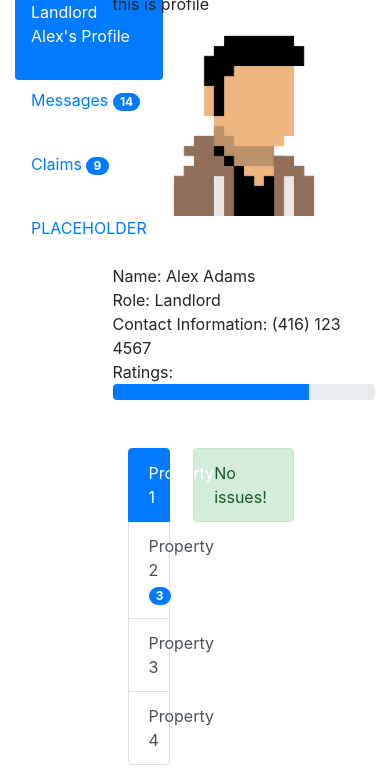
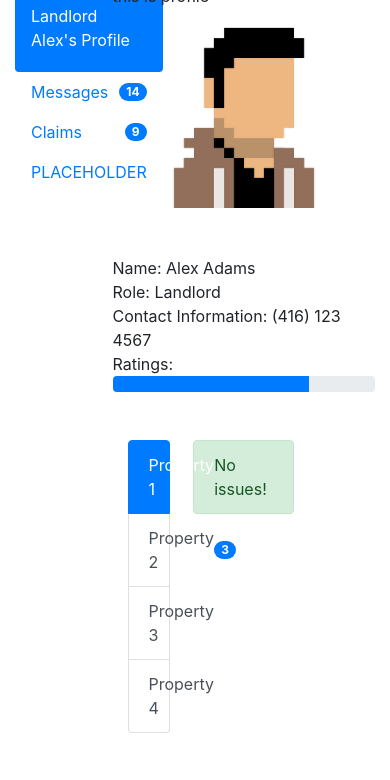
Before and after one commit to HibaD/BreezeRent, a website: page landlord-view.html in a window 390 px wide. Shown: the part 64-844 px from the top of the page. Drawn offline with nearby package versions, Linux system fonts and the light colour scheme.

Commit message:
style badge on list menus

```diff
--- a/landlord-view.html
+++ b/landlord-view.html
@@ -13,24 +13,24 @@
 </head>
 
 <body>
-  <h1 align="center">Landlord's View</h1>
+  <br><br>
 
   <div class="container-fluid">
     <div class="row">
       <div class="col-3" id="tabs">
         <div class="nav flex-column nav-pills" id="v-pills-tab" role="tablist" aria-orientation="vertical">
-          <a class="nav-link active" id="v-pills-home-tab" data-toggle="pill" href="#panel-profile" role="tab" aria-controls="v-pills-home" aria-selected="true">
+          <a class="nav-link d-flex justify-content-between align-items-center active" id="v-pills-home-tab" data-toggle="pill" href="#panel-profile" role="tab" aria-controls="v-pills-home" aria-selected="true">
             Landlord Alex's Profile
           </a>
-          <a class="nav-link" id="v-pills-profile-tab" data-toggle="pill" href="#panel-messages" role="tab" aria-controls="v-pills-profile" aria-selected="false">
+          <a class="nav-link d-flex justify-content-between align-items-center" id="v-pills-profile-tab" data-toggle="pill" href="#panel-messages" role="tab" aria-controls="v-pills-profile" aria-selected="false">
             Messages
             <span class="badge badge-primary badge-pill">14</span>
           </a>
-          <a class="nav-link" id="v-pills-messages-tab" data-toggle="pill" href="#panel-claims" role="tab" aria-controls="v-pills-messages" aria-selected="false">
+          <a class="nav-link d-flex justify-content-between align-items-center" id="v-pills-messages-tab" data-toggle="pill" href="#panel-claims" role="tab" aria-controls="v-pills-messages" aria-selected="false">
             Claims
             <span class="badge badge-primary badge-pill">9</span>
           </a>
-          <a class="nav-link" id="v-pills-settings-tab" data-toggle="pill" href="#panel-placeholder" role="tab" aria-controls="v-pills-settings" aria-selected="false">
+          <a class="nav-link d-flex justify-content-between align-items-center" id="v-pills-settings-tab" data-toggle="pill" href="#panel-placeholder" role="tab" aria-controls="v-pills-settings" aria-selected="false">
             PLACEHOLDER
           </a>
         </div>
@@ -66,13 +66,13 @@
               <div class="row">
                 <div class="col-3">
                   <div class="list-group" id="list-tab" role="tablist">
-                    <a class="list-group-item list-group-item-action active" id="list-home-list" data-toggle="list" href="#list-home" role="tab" aria-controls="home">Property 1</a>
-                    <a class="list-group-item list-group-item-action" id="list-profile-list" data-toggle="list" href="#list-profile" role="tab" aria-controls="profile">
+                    <a class="list-group-item list-group-item-action d-flex justify-content-between align-items-center active" id="list-home-list" data-toggle="list" href="#list-home" role="tab" aria-controls="home">Property 1</a>
+                    <a class="list-group-item list-group-item-action d-flex justify-content-between align-items-center" id="list-profile-list" data-toggle="list" href="#list-profile" role="tab" aria-controls="profile">
                       Property 2
                       <span class="badge badge-primary badge-pill">3</span>
                     </a>
-                    <a class="list-group-item list-group-item-action" id="list-messages-list" data-toggle="list" href="#list-messages" role="tab" aria-controls="messages">Property 3</a>
-                    <a class="list-group-item list-group-item-action" id="list-settings-list" data-toggle="list" href="#list-settings" role="tab" aria-controls="settings">Property 4</a>
+                    <a class="list-group-item list-group-item-action d-flex justify-content-between align-items-center" id="list-messages-list" data-toggle="list" href="#list-messages" role="tab" aria-controls="messages">Property 3</a>
+                    <a class="list-group-item list-group-item-action d-flex justify-content-between align-items-center" id="list-settings-list" data-toggle="list" href="#list-settings" role="tab" aria-controls="settings">Property 4</a>
                   </div>
                 </div>
                 <div class="col-6">
```
